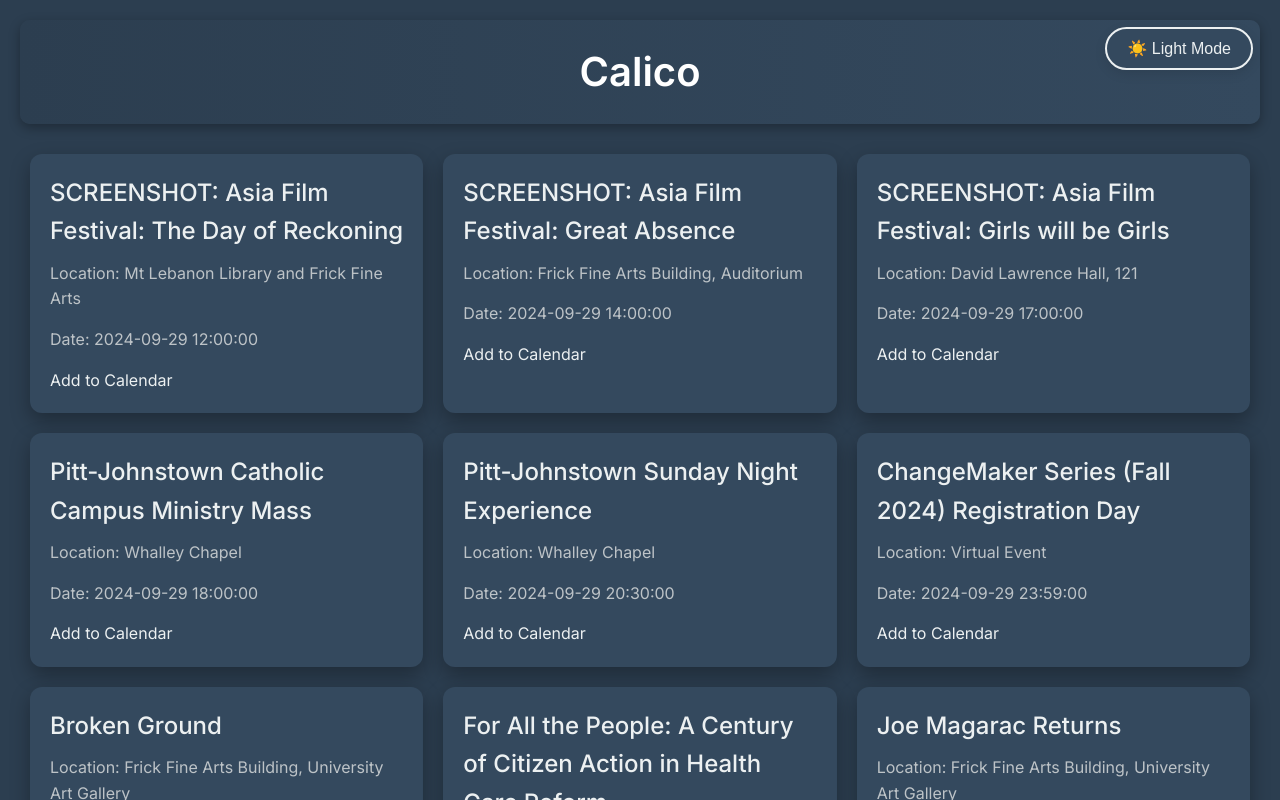
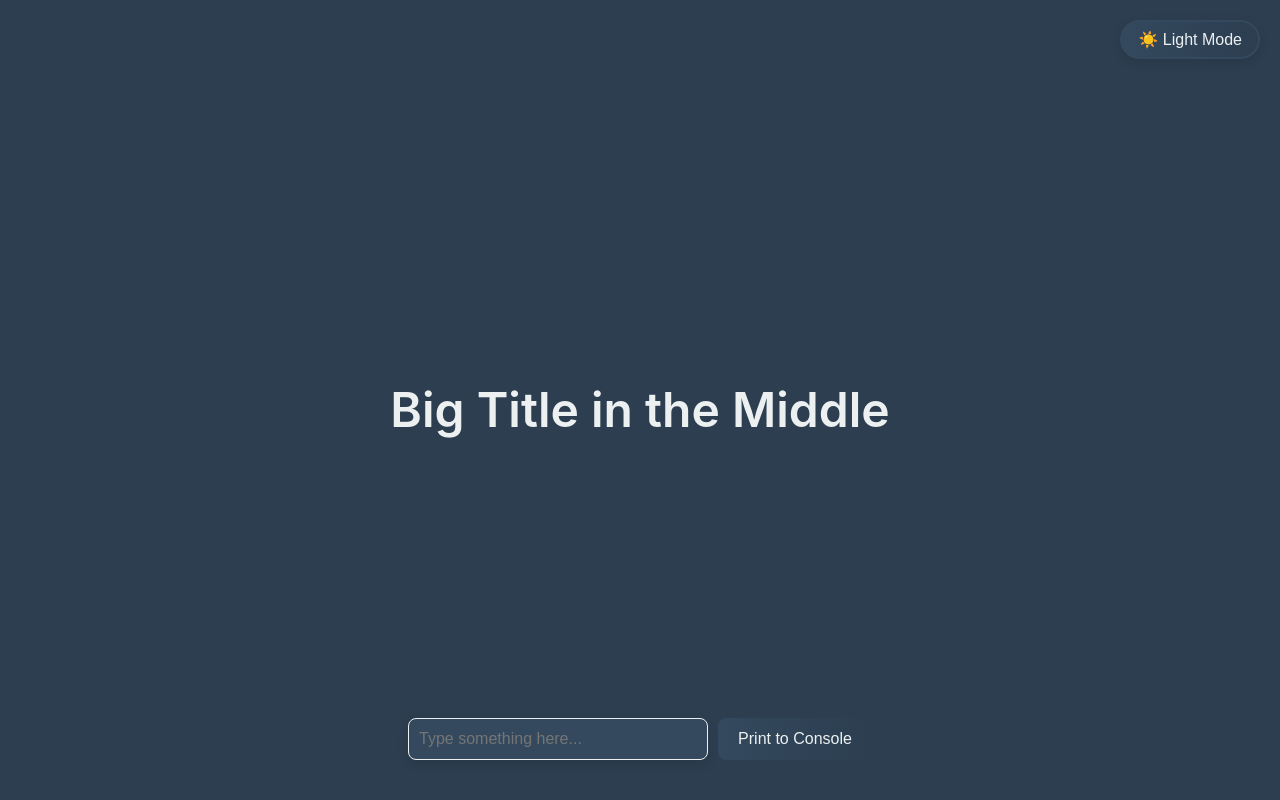
Before and after one commit to Aragya1642/SteelHacks, a plain HTML site: page site/index.html in a window 1280 px wide. Both pictures are taken after a click on the button "🌙 Dark Mode". Shown: the top 800 px of the page. Drawn offline with Linux system fonts and the light colour scheme.

Commit message:
adds index

```diff
--- a/site/index.html
+++ b/site/index.html
@@ -3,25 +3,18 @@
   <head>
     <meta charset="UTF-8" />
     <meta name="viewport" content="width=device-width, initial-scale=1.0" />
-    <title>Calico AI</title>
-    <link
-      href="https://fonts.googleapis.com/css2?family=Inter:wght@400;500;600&display=swap"
-      rel="stylesheet"
-    />
-    <link rel="stylesheet" href="styles.css" />
+    <title>Simple Web Page</title>
+    <link rel="stylesheet" href="index_styles.css" />
   </head>
   <body>
-    <header>
-      <h1>Calico</h1>
-      <!-- Light/Dark Mode Toggle Button -->
+    <div class="container">
       <button id="theme-toggle" class="theme-button">🌙 Dark Mode</button>
-    </header>
-
-    <div class="content">
-      <div class="sidebar"></div>
-      <div class="events-container"></div>
+      <h1 class="title">Big Title in the Middle</h1>
+      <div class="input-section">
+        <input type="text" id="textBox" placeholder="Type something here..." />
+        <button onclick="printToConsole()">Print to Console</button>
+      </div>
     </div>
-
     <script src="script.js"></script>
   </body>
 </html>
--- /dev/null
+++ b/site/index_styles.css
@@ -0,0 +1,142 @@
+/* General reset and styling */
+* {
+  margin: 0;
+  padding: 0;
+  box-sizing: border-box;
+}
+
+body {
+  font-family: "Inter", sans-serif;
+  background-color: #f9f9f9;
+  color: #2c3e50;
+  padding: 20px;
+  line-height: 1.6;
+  transition: background-color 0.3s ease, color 0.3s ease;
+}
+
+/* Light Mode */
+body.light-mode {
+  background-color: #f9f9f9;
+  color: #2c3e50;
+}
+
+/* Dark Mode */
+body.dark-mode {
+  background-color: #2c3e50;
+  color: #ecf0f1;
+}
+
+/* Dark Mode Button Styling */
+.theme-button {
+  position: fixed;
+  top: 20px;
+  right: 20px;
+  background-color: #fff;
+  color: #ffffff;
+  border: 2px solid #4e54c8;
+  padding: 8px 16px;
+  font-size: 1rem;
+  border-radius: 30px;
+  cursor: pointer;
+  transition: all 0.3s ease;
+  box-shadow: 0 4px 12px rgba(0, 0, 0, 0.1);
+}
+
+.theme-button:hover {
+  background-color: #4e54c8;
+  color: #fff;
+  border-color: #fff;
+  box-shadow: 0 6px 15px rgba(0, 0, 0, 0.2);
+}
+
+body.dark-mode .theme-button {
+  background-color: #34495e;
+  color: #ecf0f1;
+  border: 2px solid #ecf0f1;
+  border-color: #34495e;
+}
+
+body.dark-mode .theme-button:hover {
+  background-color: #ecf0f1;
+  color: #ecf0f1;
+  border: 2px solid #ecf0f1;
+}
+
+/* Main content styling */
+.container {
+  text-align: center;
+  display: flex;
+  flex-direction: column;
+  justify-content: center;
+  align-items: center;
+  height: 100vh;
+}
+
+.title {
+  font-size: 3rem;
+  font-weight: 600;
+  color: #34495e;
+  margin-bottom: 20px;
+}
+
+body.dark-mode .title {
+  color: #ecf0f1;
+}
+
+.input-section {
+  position: absolute;
+  bottom: 40px;
+  width: 100%;
+  display: flex;
+  justify-content: center;
+}
+
+#textBox {
+  padding: 10px;
+  font-size: 16px;
+  width: 300px;
+  margin-right: 10px;
+  border-radius: 8px;
+  border: 1px solid #4e54c8;
+  box-shadow: 0 4px 12px rgba(0, 0, 0, 0.1);
+  transition: box-shadow 0.3s ease;
+}
+
+#textBox:focus {
+  outline: none;
+  box-shadow: 0 6px 15px rgba(0, 0, 0, 0.2);
+}
+
+body.dark-mode #textBox {
+  background-color: #34495e;
+  color: #ecf0f1;
+  border: 1px solid #ecf0f1;
+}
+
+button {
+  background-color: #4e54c8;
+  background-image: linear-gradient(90deg, #4e54c8, #8f94fb);
+  color: white;
+  border: none;
+  padding: 12px 20px;
+  font-size: 1rem;
+  border-radius: 8px;
+  cursor: pointer;
+  transition: background 0.3s ease, box-shadow 0.3s ease;
+}
+
+button:hover {
+  background-image: linear-gradient(90deg, #3b3ec4, #6d73f9);
+  box-shadow: 0 6px 15px rgba(0, 0, 0, 0.2);
+}
+
+body.dark-mode button {
+  background-color: #34495e;
+  background-image: linear-gradient(90deg, #34495e, #2c3e50);
+  color: #ecf0f1;
+}
+
+body.dark-mode button:hover {
+  background-image: linear-gradient(90deg, #2c3e50, #273140);
+  box-shadow: 0 6px 15px rgba(0, 0, 0, 0.3);
+}
--- /dev/null
+++ b/site/sample.csv
@@ -0,0 +1 @@
+1,3,5,6,8,212,140
--- a/site/script.js
+++ b/site/script.js
@@ -13,6 +13,11 @@
     toggleButton.textContent = "🌙 Dark Mode";
   }
 });
+
+function printToConsole() {
+  const textBoxValue = document.getElementById("textBox").value;
+  console.log(textBoxValue);
+}
 
 // Initialize based on user’s previous preference (if stored in localStorage)
 if (localStorage.getItem("theme") === "dark") {
@@ -31,6 +36,9 @@
 
 // Function to fetch JSON data and populate the events
 function loadEvents() {
+  // open and read sample.csv
+  var csvData = $.csv.toObjects(csv);
+
   fetch("full_output.json")
     .then((response) => response.json())
     .then((data) => {
@@ -40,6 +48,11 @@
       data.forEach((item) => {
         // Destructure event object
         const { title, location, date, url } = item.event;
+
+        // if item id not in csv, skip
+        if (!csvData.find((element) => element.id === item.id)) {
+          return;
+        }
 
         // Create the HTML structure for each event
         const eventCard = document.createElement("div");
```
Also changed, not shown: site/recommendations.html (added, +27 -0 lines).
